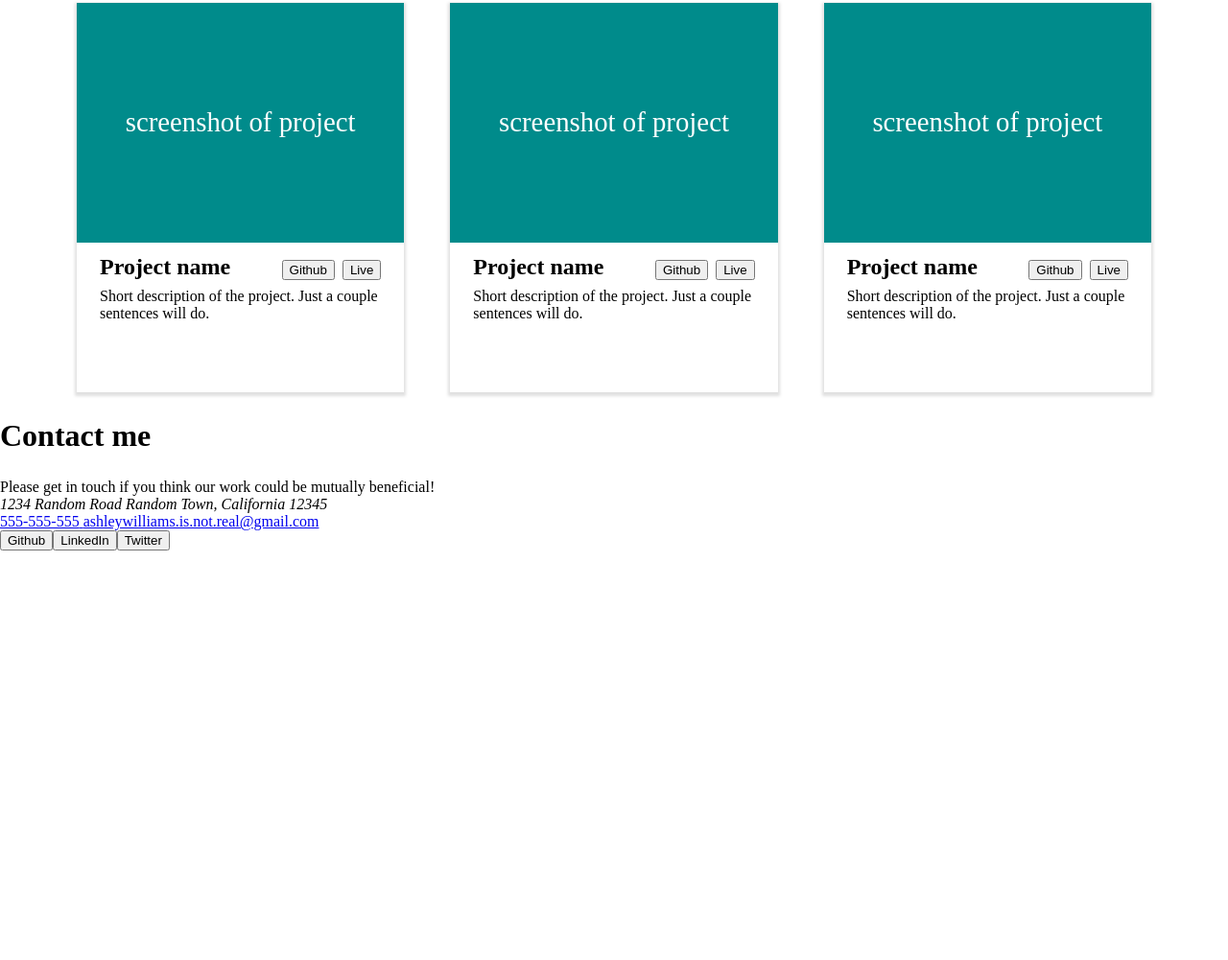
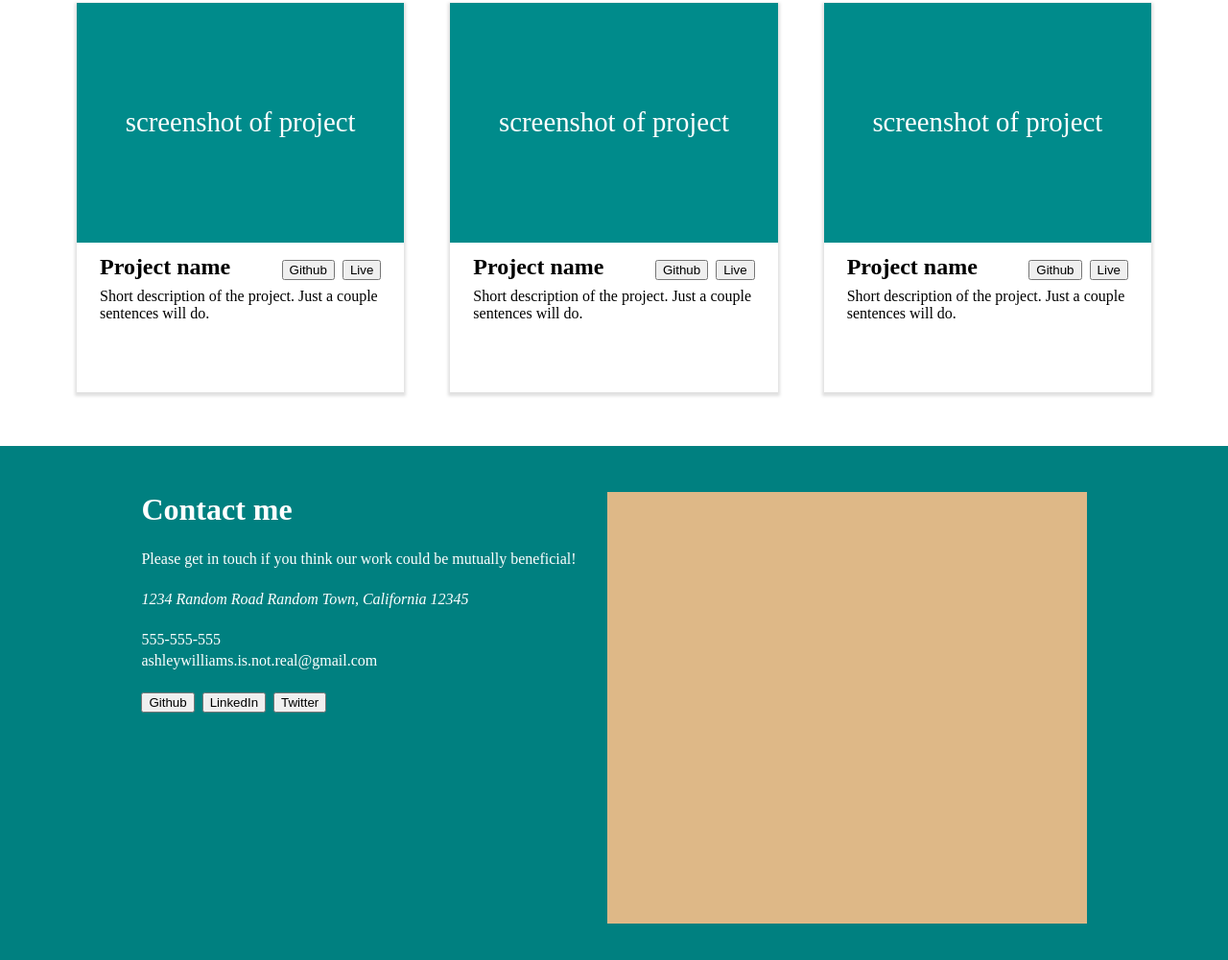
Before and after one commit to climaxmba/homepage, a website built with webpack: page dist/index.html in a window 1280 px wide. Shown: the part 1024-2025 px from the top of the page at 96% size. Before the commit the page ends 1598 px from the top, so only its background shows below. Built offline with Linux system fonts and the light colour scheme.

Commit message:
Style contact section

```diff
--- a/src/style.css
+++ b/src/style.css
@@ -2,6 +2,8 @@ html {
   --mainimg: 450px;
   --projectsimg-w: 300px;
   --projectsimg-h: 250px;
+  --contactimg-h: 450px;
+  --contactimg-w: 500px;
   --decor-color: teal;
 }
 
@@ -122,3 +124,44 @@ h3 {
 }
 
 /* Contact */
+#contact-sectn {
+  margin-top: 3.5rem;
+  padding: 3rem 5rem;
+  background-color: var(--decor-color);
+  color: white;
+  display: flex;
+  gap: 2rem;
+  justify-content: center;
+}
+
+#contact-sectn h2 {
+  margin: 0;
+}
+
+#contact-sectn > div:first-child {
+  display: flex;
+  flex-direction: column;
+  gap: 1.5rem;
+}
+
+#contact-grp {
+  display: flex;
+  flex-direction: column;
+  gap: 0.25rem;
+}
+
+#contact-grp a {
+  color: inherit;
+  text-decoration: none;
+}
+
+#socialbtns-contr {
+  display: flex;
+  gap: 0.5rem;
+}
+
+#person-second-img {
+  height: var(--contactimg-h);
+  width: var(--contactimg-w);
+  background-color: burlywood;
+}
```
Also changed, not shown: dist/bundle.js.
